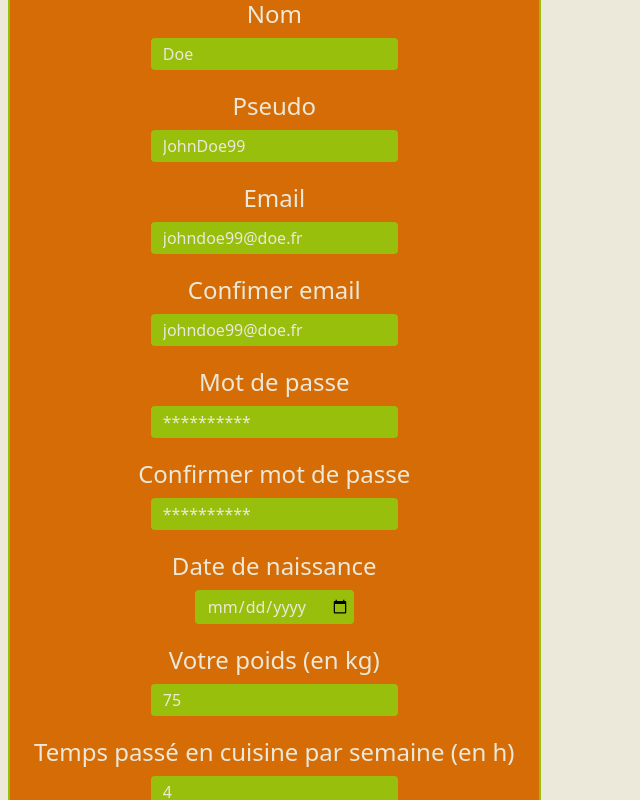
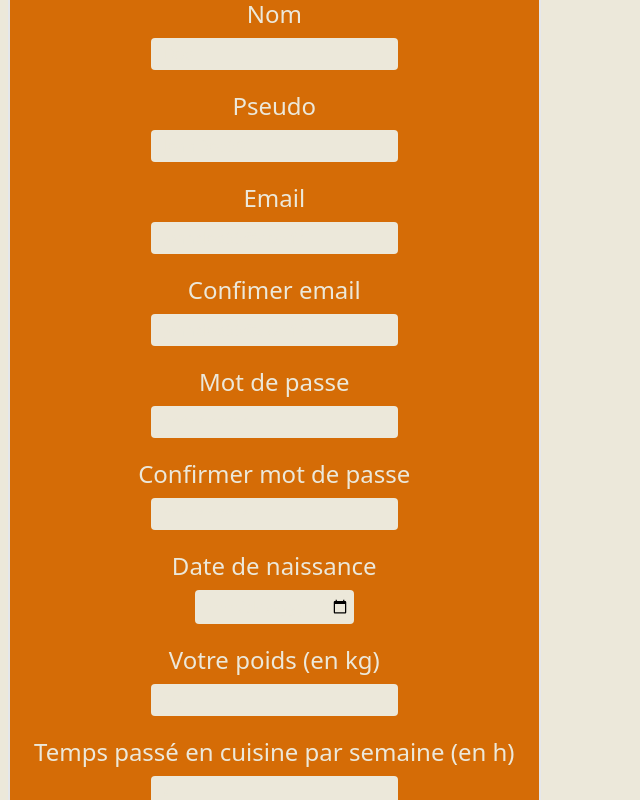
Before and after one commit to WildCodeSchool-2023-09/JS-RemoteFR-CrewStillant-P3-EatingNamNam, a React (Vite) app in the folder frontend/: page /registration in a window 1280 px wide. Shown: the part 340-1140 px from the top of the page, without its empty margins (0-640 px from the left). Built offline with nearby package versions, Linux system fonts and the light colour scheme; no server answers.

Commit message:
fix: CSS userInfo

```diff
--- a/frontend/src/components/RegistrationForm.jsx
+++ b/frontend/src/components/RegistrationForm.jsx
@@ -21,7 +21,7 @@ export default function RegistrationForm() {
   };
 
   return (
-    <div className="bg-orange text-beige p-6 rounded-xl m-2 w-fit border-2 border-green">
+    <div className="bg-orange text-beige p-6 rounded-xl m-2 w-fit border-2 ">
       <h1 className="text-center my-5 text-3xl font-bold">
         Renseignez les champs suivants
       </h1>
@@ -34,7 +34,7 @@ export default function RegistrationForm() {
             Prénom
           </label>
           <input
-            className="bg-green placeholder:text-beige text-beige rounded p-1 ps-3"
+            className="bg-beige placeholder:text-beige text-beige rounded p-1 ps-3"
             name="firstname"
             type="text"
             placeholder="John"
@@ -61,7 +61,7 @@ export default function RegistrationForm() {
             Nom
           </label>
           <input
-            className="bg-green text-beige placeholder:text-beige rounded p-1 ps-3"
+            className="bg-beige text-beige placeholder:text-beige rounded p-1 ps-3"
             name="lastname"
             type="text"
             placeholder="Doe"
@@ -88,7 +88,7 @@ export default function RegistrationForm() {
             Pseudo
           </label>
           <input
-            className="bg-green placeholder:text-beige text-beige rounded p-1 ps-3"
+            className="bg-beige placeholder:text-beige text-beige rounded p-1 ps-3"
             name="pseudo"
             type="text"
             placeholder="JohnDoe99"
@@ -111,7 +111,7 @@ export default function RegistrationForm() {
             Email
           </label>
           <input
-            className="bg-green placeholder:text-beige text-beige rounded p-1 ps-3"
+            className="bg-beige placeholder:text-beige text-beige rounded p-1 ps-3"
             name="email"
             type="email"
             placeholder="johndoe99@doe.fr"
@@ -135,7 +135,7 @@ export default function RegistrationForm() {
             Confimer email
           </label>
           <input
-            className="bg-green placeholder:text-beige text-beige rounded p-1 ps-3"
+            className="bg-beige placeholder:text-beige text-beige rounded p-1 ps-3"
             name="confirm-email"
             type="email"
             placeholder="johndoe99@doe.fr"
@@ -156,7 +156,7 @@ export default function RegistrationForm() {
             Mot de passe
           </label>
           <input
-            className="bg-green placeholder:text-beige text-beige rounded p-1 ps-3"
+            className="bg-beige placeholder:text-beige text-beige rounded p-1 ps-3"
             name="password"
             type="password"
             placeholder="**********"
@@ -180,7 +180,7 @@ export default function RegistrationForm() {
             Confirmer mot de passe
           </label>
           <input
-            className="bg-green placeholder:text-beige text-beige rounded p-1 ps-3"
+            className="bg-beige placeholder:text-beige text-beige rounded p-1 ps-3"
             name="confirm-password"
             type="password"
             placeholder="**********"
@@ -201,7 +201,7 @@ export default function RegistrationForm() {
             Date de naissance
           </label>
           <input
-            className="bg-green text-beige rounded p-1 ps-3"
+            className="bg-beige text-beige rounded p-1 ps-3"
             name="birthdate"
             type="date"
             {...register("birthdate", {
@@ -226,7 +226,7 @@ export default function RegistrationForm() {
             Votre poids (en kg)
           </label>
           <input
-            className="bg-green placeholder:text-beige text-beige rounded p-1 ps-3"
+            className="bg-beige placeholder:text-beige text-beige rounded p-1 ps-3"
             name="weight"
             type="number"
             min={0}
@@ -251,7 +251,7 @@ export default function RegistrationForm() {
             Temps passé en cuisine par semaine (en h)
           </label>
           <input
-            className="bg-green placeholder:text-beige text-beige rounded p-1 ps-3"
+            className="bg-beige placeholder:text-beige text-beige rounded p-1 ps-3"
             name="week-time"
             type="number"
             min={0}
```
